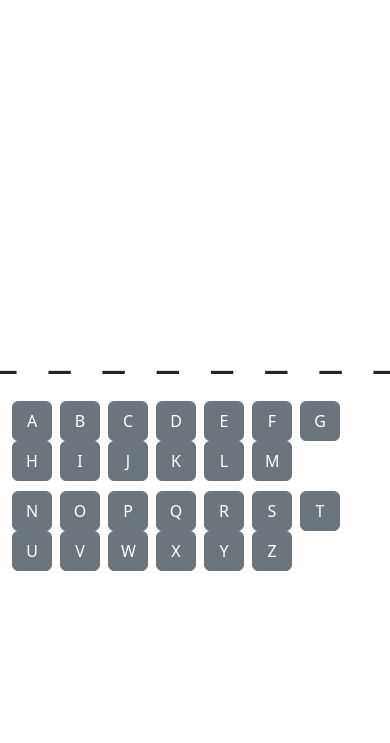
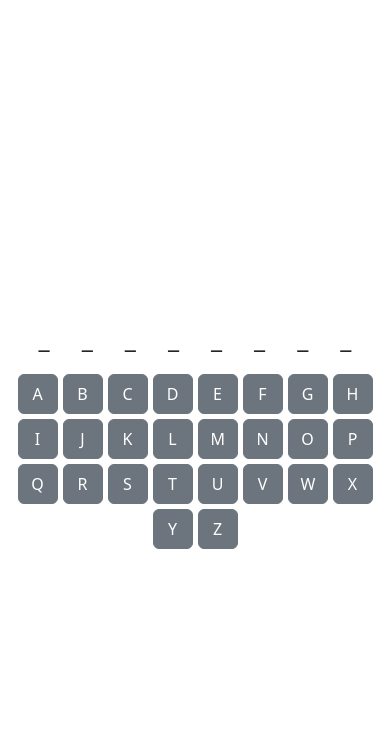
Before and after one commit to marcbryan/AhorcadoJS, a plain HTML site: page index.html in a window 390 px wide. Shown: the part 101-844 px from the top of the page. Drawn offline with nearby package versions, Linux system fonts and the light colour scheme.

Commit message:
Versión responsive

```diff
--- a/Ahorcado.js
+++ b/Ahorcado.js
@@ -93,14 +93,8 @@ $(document).ready(function () {
         for (let i = 0; i < letras.length; i++)
             $("#divBotones").append("<button type='button' class='btn btn-secondary'>"+ letras[i] +"</button>");
 
-        // Movemos los botenes en dos filas (first-row y second-row)
-        $("#divBotones").append("<div class='first-row'></div>");
-        let fila1 = $("#divBotones > button").slice(0, (letras.length / 2));
-        $("#divBotones > .first-row").append(fila1);
 
-        $("#divBotones").append("<div class='second-row'></div>");
-        let fila2 = $("#divBotones > button");
-        $("#divBotones > .second-row").append(fila2);
+        $("<div class='separator'></div>").insertBefore("#divBotones button:contains('N')");
     }
 
     function comprobarLetra(letra)
--- a/index.html
+++ b/index.html
@@ -15,7 +15,7 @@
                 <img id="man" src="https://dewana-dewan.github.io/Hangman-Game/man.png">
             </div>
             <div id="divLetras" class="d-flex justify-content-center"></div>
-            <div id="divBotones" class="col-12 pt-3 d-flex align-items-center flex-column"></div>
+            <div id="divBotones" class="col-12 pt-3 d-flex flex-wrap justify-content-center"></div>
         </div>
         <!-- Button trigger modal -->
         <button type="button" class="btn btn-primary" data-bs-toggle="modal" data-bs-target="#modal" id="btnShowModal">Mostrar modal</button>
--- a/style.css
+++ b/style.css
@@ -39,18 +39,18 @@
     margin-right: 0;
 }
 
+#divBotones {
+    gap: 5px
+}
+
+div.separator {
+    width: 100%;
+}
+
 #divBotones button {
-    margin-right: 0.5em;
     width: 40px;
     height: 40px;
-}
-
-#divBotones button:last-child {
-    margin-right: 0;
-}
-
-.second-row {
-    padding-top: 10px;
+    margin-right: 5px;
 }
 
 .modal-header {
@@ -74,3 +74,22 @@
     color: red;
     transition: 0.5s;
 }
+
+@media (max-width: 768px) {
+    .container > h2 {
+        padding-top: 10px;
+    }
+
+    .letras {
+        font-size: 25px;
+    }
+
+    div.separator {
+        width: 0;
+        margin: 0 -2.5px;
+    }
+
+    #divBotones button {
+        margin-right: 0;
+    }
+}
```
